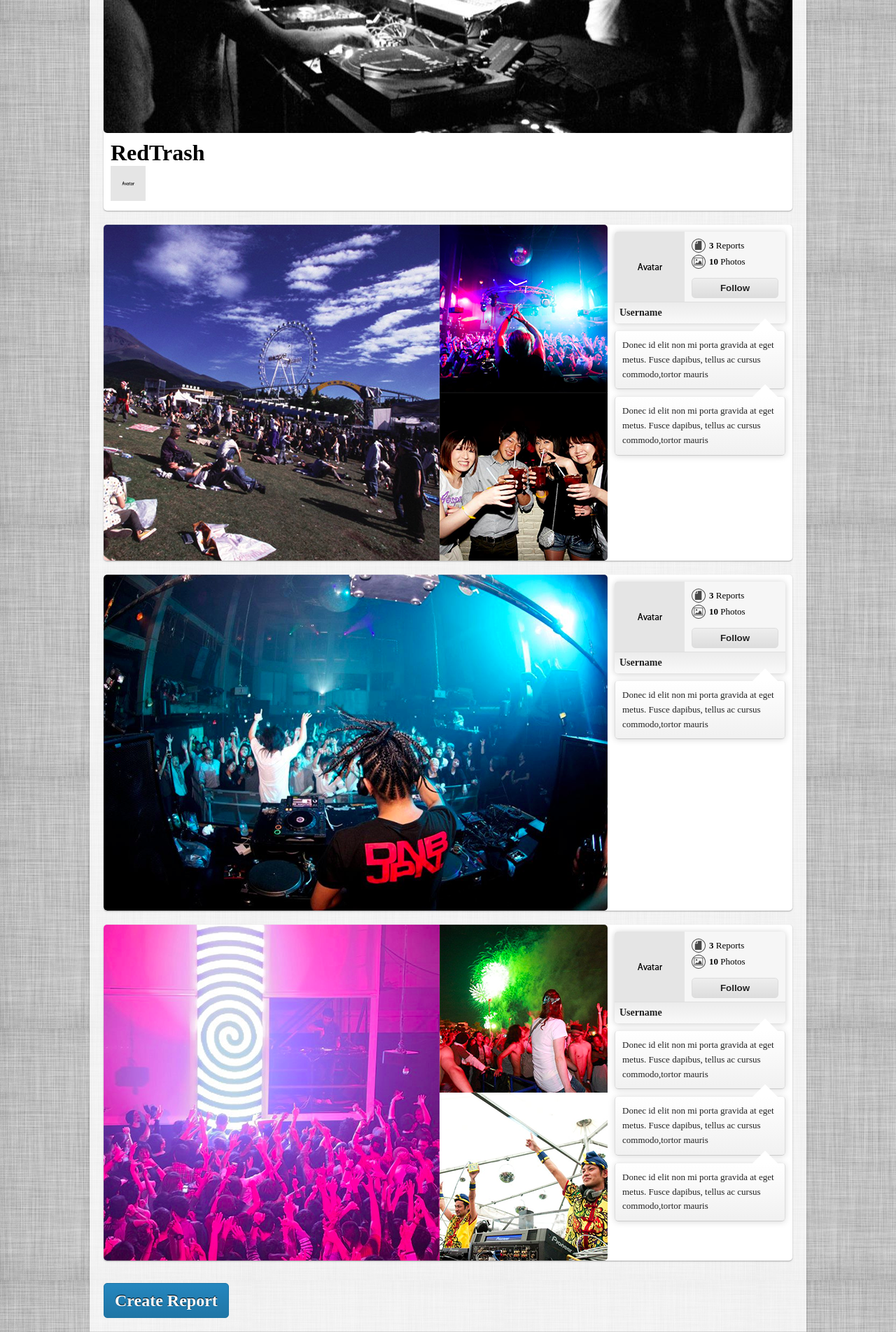
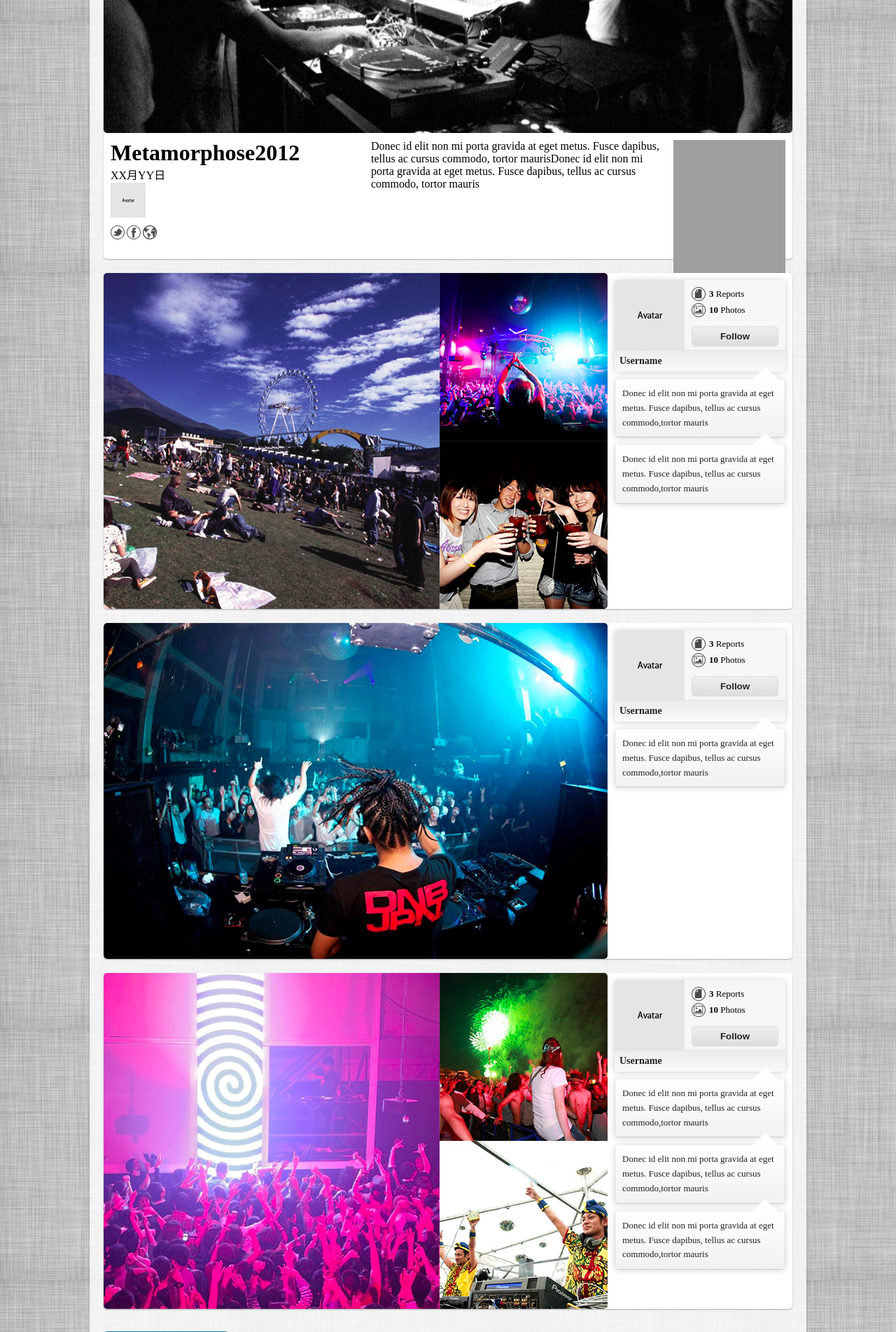
Before and after one commit to shinichirokinjo/ReportShair, a PHP site: page /reports/detail.html in a window 1280 px wide. Shown: the part 331-2234 px from the top of the page at 70% size. Run offline with PHP 8.4, Linux system fonts and the light colour scheme; some libraries are stand-ins or nearby versions; grey boxes are pictures that could not be loaded.

Commit message:
Updated style of report information area

```diff
--- a/reports/create.html
+++ b/reports/create.html
@@ -37,7 +37,9 @@
       </div>
     </div>
     <div class="content">
-
+      <section>
+        <a class="uploadReportPhoto" href="#">Upload report photo</a>
+      </section>
     </div>
   </div>
 </div>
--- a/reports/detail.html
+++ b/reports/detail.html
@@ -5,6 +5,7 @@
 <title>Report name &lsaquo; ReportShair</title>
 <link rel="stylesheet" href="../css/screen.css" media="screen" />
 <script src="https://ajax.googleapis.com/ajax/libs/jquery/1.7.2/jquery.min.js"></script>
+<script src="http://maps.google.com/maps/api/js?sensor=false"></script>
 <script src="../js/app.js"></script>
 </head>
 
@@ -27,10 +28,47 @@
       <div class="coverPhoto" style="background: url('../img/report-visual.jpeg') no-repeat center center;"></div>
       <div class="reportInfo">
         <div class="eventInfo">
-          <h1>RedTrash</h1>
+          <h1>Metamorphose2012</h1>
+          <p>XX月YY日</p>
           <div class="organizer">
             <a href="../users/detail.html"><img src="../img/avatar.png" width="50px" height="50px" /></a>
           </div>
+          <div class="eventMeta">
+            <ul>
+              <li class="twitter"><a href="http://your-twitter.com/"></a></li>
+              <li class="facebook"><a href="http://your-facebook.com/"></a></li>
+              <li class="website"><a href="http://your-website.com/"></a></li>
+            </ul>
+          </div>
+        </div>
+        <div class="eventDescription">
+          <p>
+            Donec id elit non mi porta gravida at eget metus. Fusce dapibus, tellus ac cursus commodo, tortor maurisDonec id elit non mi porta gravida at eget metus. Fusce dapibus, tellus ac cursus commodo, tortor mauris
+          </p>
+        </div>
+        <div class="eventMap">
+          <div id="map" style="background: #EEE; width: 160px; height: 160px;"></div>
+<script type="text/javascript">
+function map_init() {
+  var latlng = new google.maps.LatLng(35.6999, 139.5851);
+  var myOptions = {
+    zoom: 15,
+    center: latlng,
+    mapTypeControl: false,
+    mapTypeId: google.maps.MapTypeId.ROADMAP,
+    navigationControlOptions: google.maps.NavigationControlStyle.ANDROID
+  };
+  var map = new google.maps.Map(document.getElementById("map"), myOptions);
+  var marker = new google.maps.Marker({
+    position: latlng,
+    map: map
+  });
+}
+
+$(function() {
+  map_init();
+});
+</script>
         </div>
       </div>
     </div>
--- a/scss/screen/_content.scss
+++ b/scss/screen/_content.scss
@@ -146,8 +146,53 @@
     }
   }
 }
+.eventMeta {
+  float: left;
+  padding-top: 7px;
+  ul {
+    li {
+      float: left;
+      margin-right: 3px;
+      width: 20px;
+      height: 20px;
+      a {
+        display: block;
+        width: 20px;
+        height: 20px;
+      }
+      &.twitter {
+        background: url('../img/iconTwitter.png') no-repeat center left;
+      }
+      &.facebook {
+        background: url('../img/iconFacebook.png') no-repeat center left;
+      }
+      &.website {
+        background: url('../img/iconLink.png') no-repeat center left;
+      }
+    }
+  }
+}
 .reportInfo {
   padding: 10px;
+  @include clearfix();
+  .eventInfo,
+  .eventDescription,
+  .eventMap {
+    float: left;
+  }
+  .eventInfo,
+  .eventDescription {
+    margin-right: 12px;
+  }
+  .eventInfo {
+    width: 360px;
+  }
+  .eventDescription {
+    width: 420px;
+  }
+  .eventMap {
+    width: 160px;
+  }
 }
 .event {
   overflow: hidden;
--- a/scss/screen/_navbar.scss
+++ b/scss/screen/_navbar.scss
@@ -62,5 +62,20 @@
         float: right;
       }
     }
+    .user {
+      padding: 3px 7px 3px;
+      img {
+        float: left;
+        display: inline-block;
+        padding: 5px 0 4px;
+      }
+      .username {
+        float: right;
+        margin-left: 50px;
+        padding: 15px 0 15px 7px;
+        font-size: 15px;
+        line-height: 15px;
+      }
+    }
   }
 }
```
Also changed, not shown: js/app.js (+0 -30 lines), users/detail.html (+10 -1 lines), css/screen.css.
